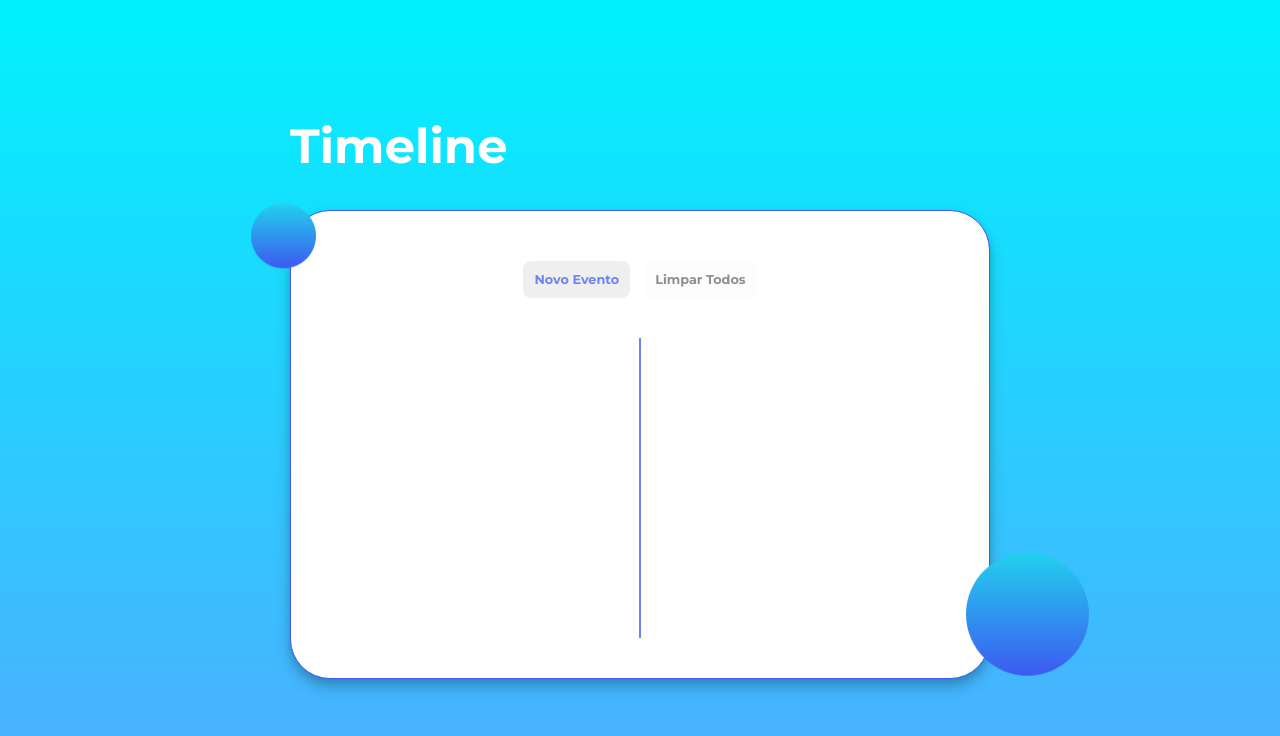
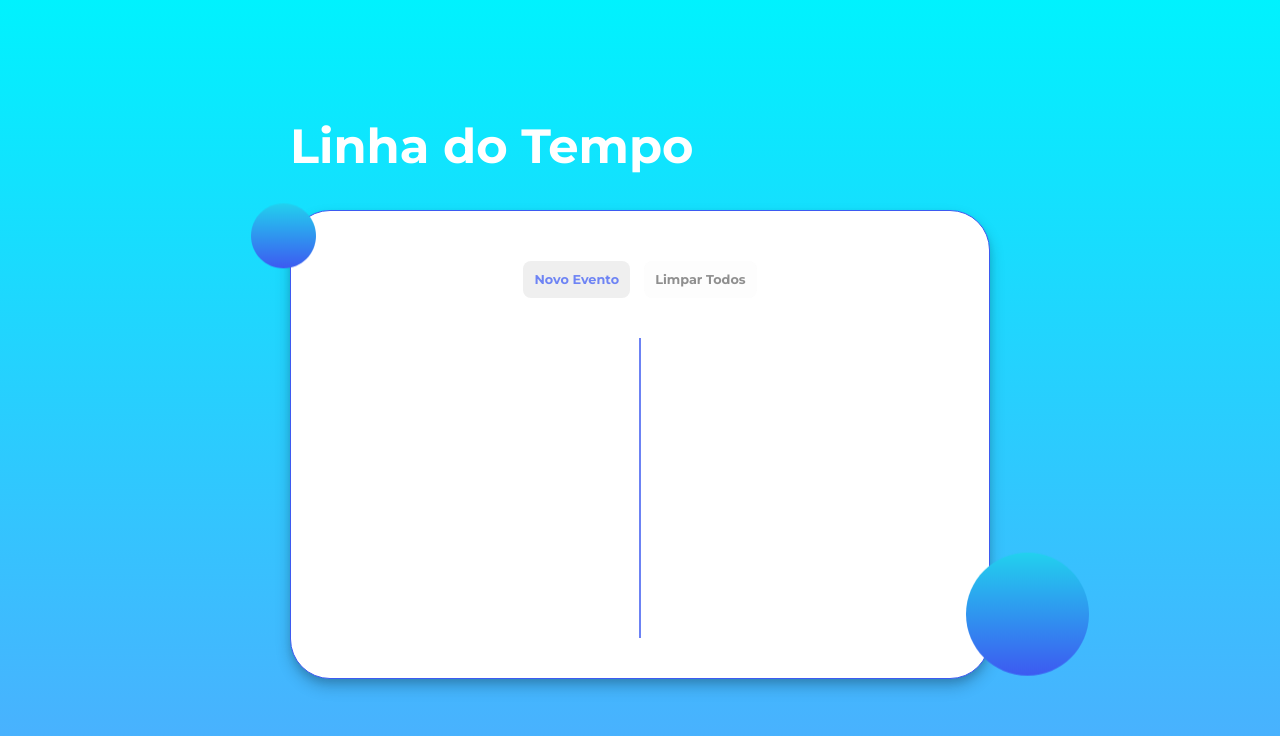
Before and after one commit to gabri3lmarques/timeline, a website: page index.html in a window 1280 px wide. Drawn offline with Linux system fonts and the light colour scheme.

Commit message:
Ajuste no Title do Projeto

```diff
--- a/index.html
+++ b/index.html
@@ -3,14 +3,14 @@
 <head>
     <meta charset="UTF-8">
     <meta name="viewport" content="width=device-width, initial-scale=1.0">
-    <title>Timeline</title>
+    <title>Linha do Tempo</title>
     <link rel="stylesheet" href="./assets/css/main.css">
 </head>
 <body>
 
     <div class="object">
         <div>
-            <h1 class="timeline-title">Timeline</h1>
+            <h1 class="timeline-title">Linha do Tempo</h1>
             <div class="timeline-container">
                 <div class="timeline-controls button-group">
                     <button class="btn primary" id="add-event-btn">Novo Evento</button>
```
